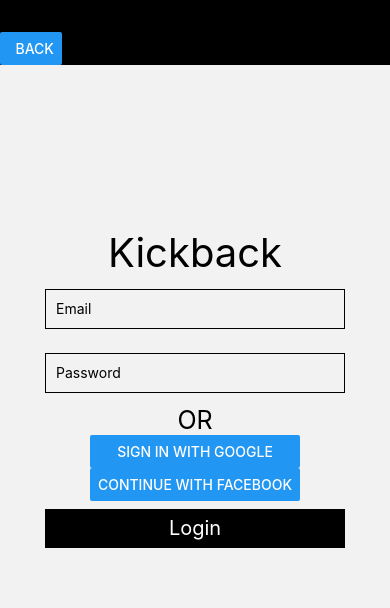
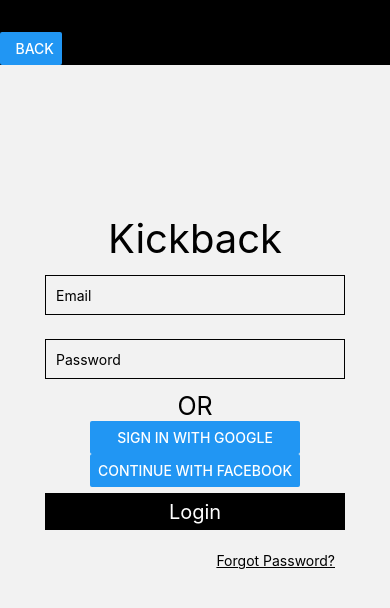
Before and after one commit to Darrengn/KickBack, a React Native app: screen /Login in a window 390 px wide. Shown: the top 608 px of the page. Built offline with nearby package versions, Linux system fonts and the light colour scheme.

Commit message:
added forgot password button

```diff
--- a/screens/LoginScreen.js
+++ b/screens/LoginScreen.js
@@ -45,7 +45,12 @@
                         <Text style={{color: 'white', fontSize: 20}}>Login</Text>
                     </View>
                 </TouchableWithoutFeedback>
-                <View style = {{flex: 8}}></View>
+                <View style= {[styles.input,{borderWidth: 0,}]}>
+                    <TouchableWithoutFeedback onPress={() => alert('Move to forgot password')}>
+                        <Text style= {{textAlign:'right', textDecorationLine:'underline'}}>Forgot Password?</Text>
+                    </TouchableWithoutFeedback>
+                </View>
+                <View style = {{flex: 7}}></View>
             </View>
         </View>
     );
```
